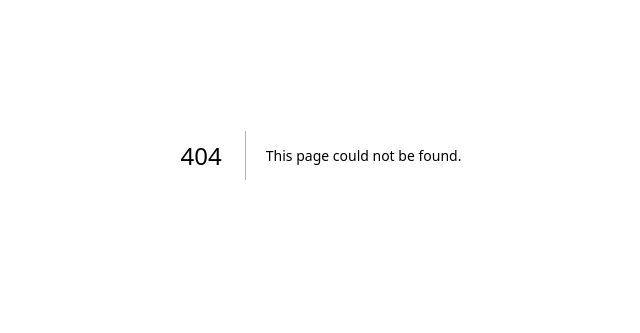
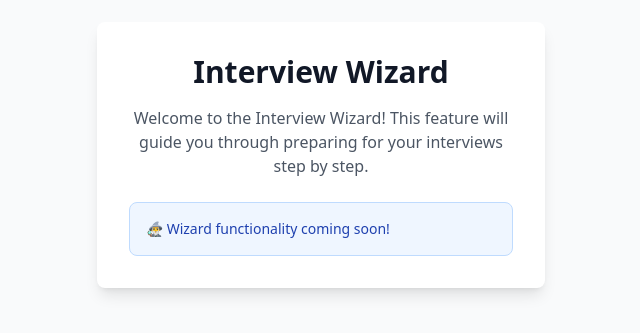
Before and after one commit to maniacmeyers/interview-maniac-app, a Next.js app: page /wizard in a window 1280 px wide. Before the commit this address had no page. Shown: the part 245-578 px from the top of the page, without its empty margins (319-959 px from the left). Built offline with nearby package versions, Linux system fonts and the light colour scheme.

Commit message:
feat: add wizard page with placeholder content

```diff
--- /dev/null
+++ b/src/app/wizard/page.tsx
@@ -0,0 +1,19 @@
+export default function WizardPage() {
+  return (
+    <div className="min-h-screen bg-gray-50 flex items-center justify-center">
+      <div className="max-w-md mx-auto bg-white p-8 rounded-lg shadow-lg">
+        <h1 className="text-3xl font-bold text-center text-gray-900 mb-4">
+          Interview Wizard
+        </h1>
+        <p className="text-gray-600 text-center mb-6">
+          Welcome to the Interview Wizard! This feature will guide you through preparing for your interviews step by step.
+        </p>
+        <div className="bg-blue-50 border border-blue-200 rounded-lg p-4">
+          <p className="text-blue-800 text-sm">
+            🧙‍♂️ Wizard functionality coming soon!
+          </p>
+        </div>
+      </div>
+    </div>
+  );
+}
```
